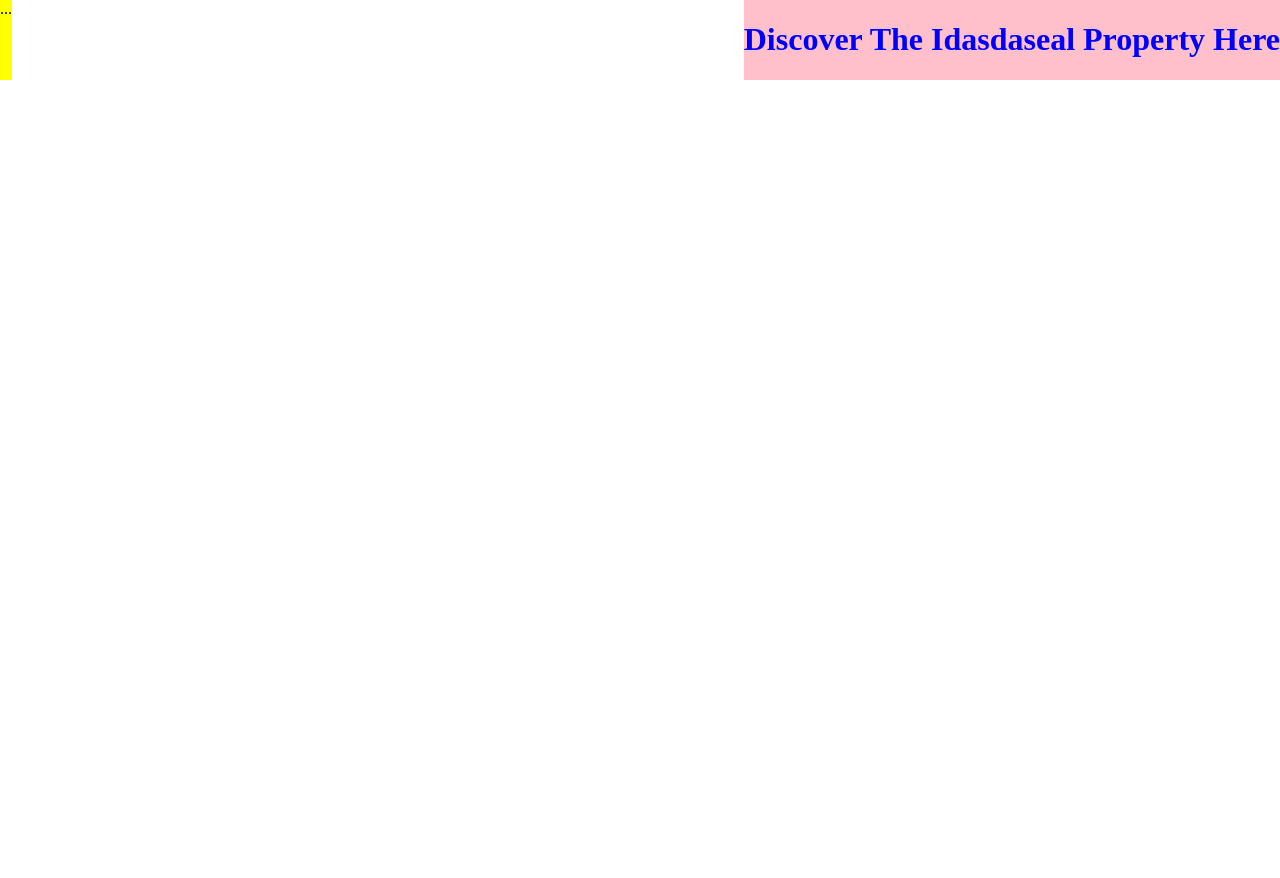
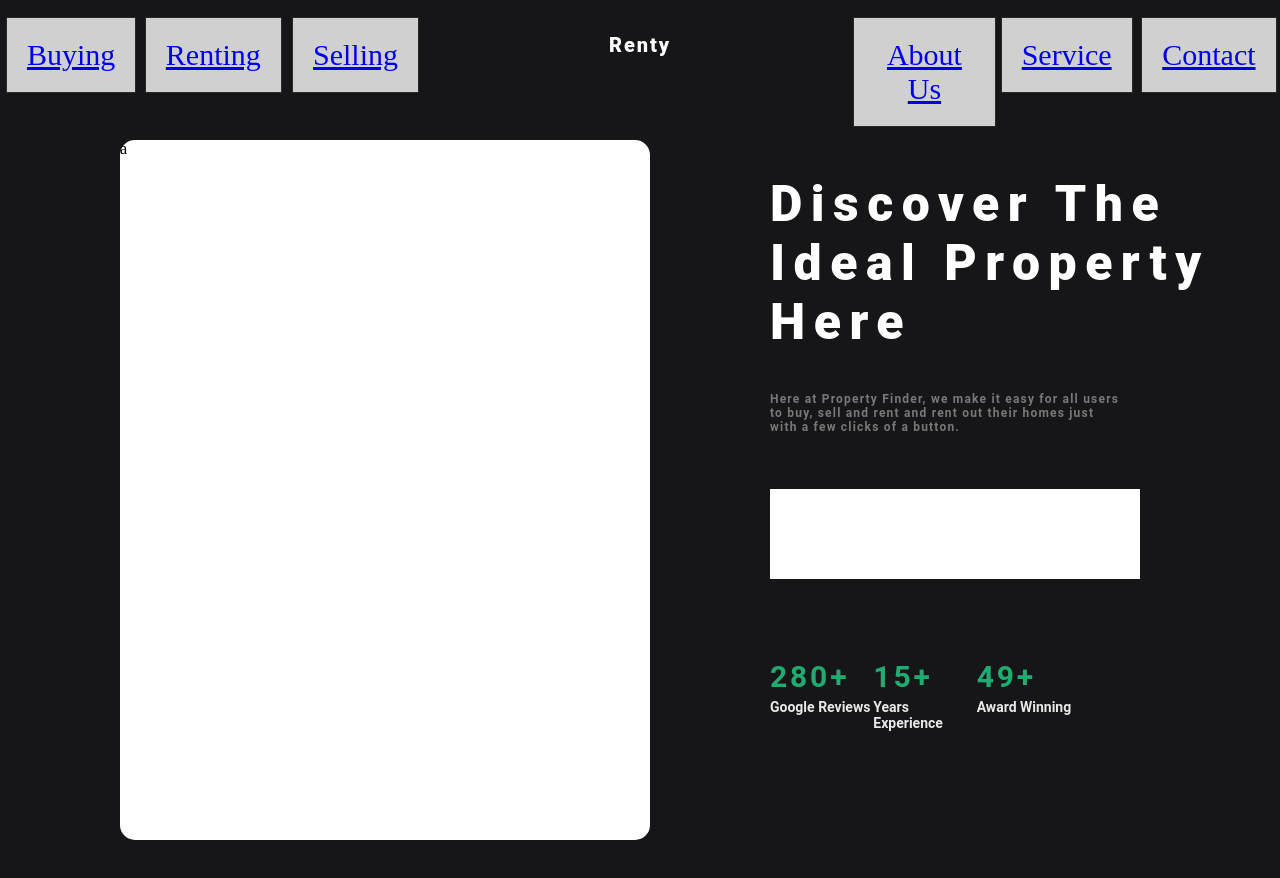
Before and after one commit to Creative-Academy-Students/FED200-2-2022-D, a plain HTML site: page sections/hero/index.html in a window 1280 px wide. Before the commit the page ends 800 px from the top, so only its background shows below. Drawn offline with Linux system fonts and the light colour scheme; files whose address does not match are found by name.

Commit message:
Updates
changes to html

```diff
--- a/sections/hero/index.html
+++ b/sections/hero/index.html
@@ -9,11 +9,82 @@
     <link rel="stylesheet" href="/styles.css">
 </head>
 <body>
-    <div class="hero">
-        <div class="hero__left">...</div>
-        <div class="hero__right">
-            <h1 class="hero__title">Discover The Idasdaseal Property Here</h1>
+
+    <div class="banner">
+        <div class="grid">
+          <div class="grid-item">
+            <a href="#section-buying">
+              Buying
+            </a>
+          </div>
+          <div class="grid-item">
+            <a href="#section-renting">
+              Renting
+            </a>
+          </div>
+          <div class="grid-item">
+            <a href="#section-selling">
+              Selling
+            </a>
+          </div>
         </div>
-    </div>
+        <div class="grid-title"> Renty </div>
+        <div class="grid">
+          <div class="grid-item">
+            <a href="#section-about">
+              About Us
+            </a>
+          </div>
+          <div class="grid-item">
+            <a href="#section-service">
+              Service
+            </a>
+          </div>
+          <div class="grid-item">
+            <a href="#section-contact">
+              Contact
+            </a>
+          </div>
+        </div>
+      </div>
+      <div class="split">
+        <div class="left-container">
+          <div class="background-img">
+            a
+          </div>
+        </div>
+        <div class="right-container">
+          <div class="title">
+            Discover The Ideal Property Here
+          </div>
+          <div class="description">
+            Here at Property Finder, we make it easy for all users to buy, sell and rent and rent out their homes just with a few clicks of a button.
+          </div>
+          <div class="search">
+          </div>
+          <div class="reviews">
+            <div class="review">
+              280+
+            </div>
+            <div class="review">
+              15+
+            </div>
+            <div class="review">
+              49+
+            </div>
+            <div class="review-dsecription">
+              Google Reviews
+            </div>
+            <div class="review-dsecription">
+              Years Experience
+            </div>
+            <div class="review-dsecription">
+              Award Winning
+            </div>
+          </div>
+        </div>
+      </div>
+
+
 </body>
 </html>
--- a/sections/hero/styles.css
+++ b/sections/hero/styles.css
@@ -1,18 +1,103 @@
-.hero {
-    display: flex;
-    justify-content: space-between;
-}
-
-
-.hero__left {
-    background: yellow;
-}
-
-
-.hero__right {
-    background: pink;
-}
-
-.hero__title {
-    color: blue
-}
+.banner {
+    display: grid;
+    grid: 40px / 1fr 1fr 1fr;
+    background: rgba(22, 22, 24, 1);
+  }
+  .grid {
+    display: grid;
+    grid: 50px / 1fr 1fr 1fr;
+    margin-top: 17px;
+  }
+  .grid-item {
+    margin: auto;
+    text-align: center;
+    background: rgba(22, 22, 24, 1);
+    color: white;
+  }
+  .grid-title {
+    margin-top: 30px;
+    font-family: 'Roboto';
+  font-style: normal;
+  font-weight: 800;
+  font-size: 20px;
+  line-height: 30px;
+  text-align: center;
+  letter-spacing: 0.095em;
+  color: #FFFFFF;
+  }
+  .split {
+    display: grid;
+    grid: 900px / 1fr 1fr;
+    background: rgba(22, 22, 24, 1);
+  }
+  .left-container {
+  }
+  .background-img {
+    margin-top: 100px;
+    margin-left: 120px;
+    width: 530px;
+    height: 700px;
+    background: white;
+    border-radius: 15px;
+  }
+  .right-container {
+    margin-top: 135px;
+  }
+  .title {
+    font-family: "Roboto";
+    font-style: normal;
+    font-weight: 800;
+    font-size: 50px;
+    line-height: 59px;
+    letter-spacing: 0.17em;
+    color: #FFFFFF;
+    margin-bottom: 40px;
+    margin-right: 50px;
+    margin-left: 120px;
+  }
+  .description {
+    margin-left: 120px;
+    font-family: "Roboto";
+    font-style: normal;
+    font-weight: 700;
+    font-size: 12px;
+    line-height: 14px;
+    letter-spacing: 0.1em;
+    color: #787878;
+    margin-right: 160px;
+  }
+  .search {
+    display: block;
+    width: auto;
+    height: 90px;
+    background: white;
+    margin-top: 55px;
+    margin-left: 120px;
+    margin-right: 140px;
+  }
+  .reviews {
+    display: grid;
+    grid: 100px / 1fr 1fr 1fr;
+    margin-left: 120px;
+    margin-right: 200px;
+  }
+  .review {
+    margin-top: 80px;
+    font-family: "Roboto";
+    font-style: normal;
+    font-weight: 700;
+    font-size: 30px;
+    line-height: 35px;
+    letter-spacing: 0.095em;
+    color: #20AB72;
+  }
+  .review-dsecription {
+    margin-top: 20px;
+    font-family: "Roboto";
+    font-style: normal;
+    font-weight: 700;
+    font-size: 14px;
+    line-height: 16px;
+    color: #FFFFFF;
+    opacity: 0.9;
+  }
```
Also changed, not shown: sections/header/index.html (+1 -18 lines), sections/header/Headerstyle.css (renamed from sections/header/styles.css).
